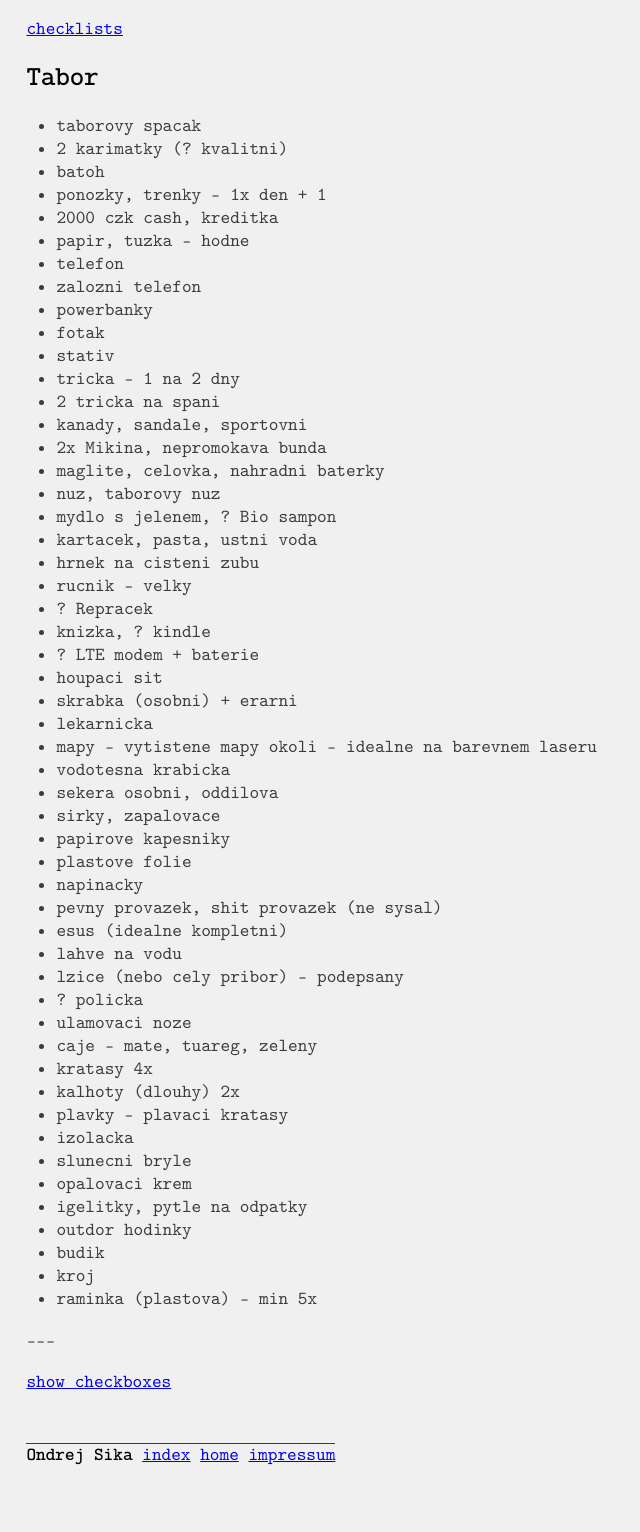
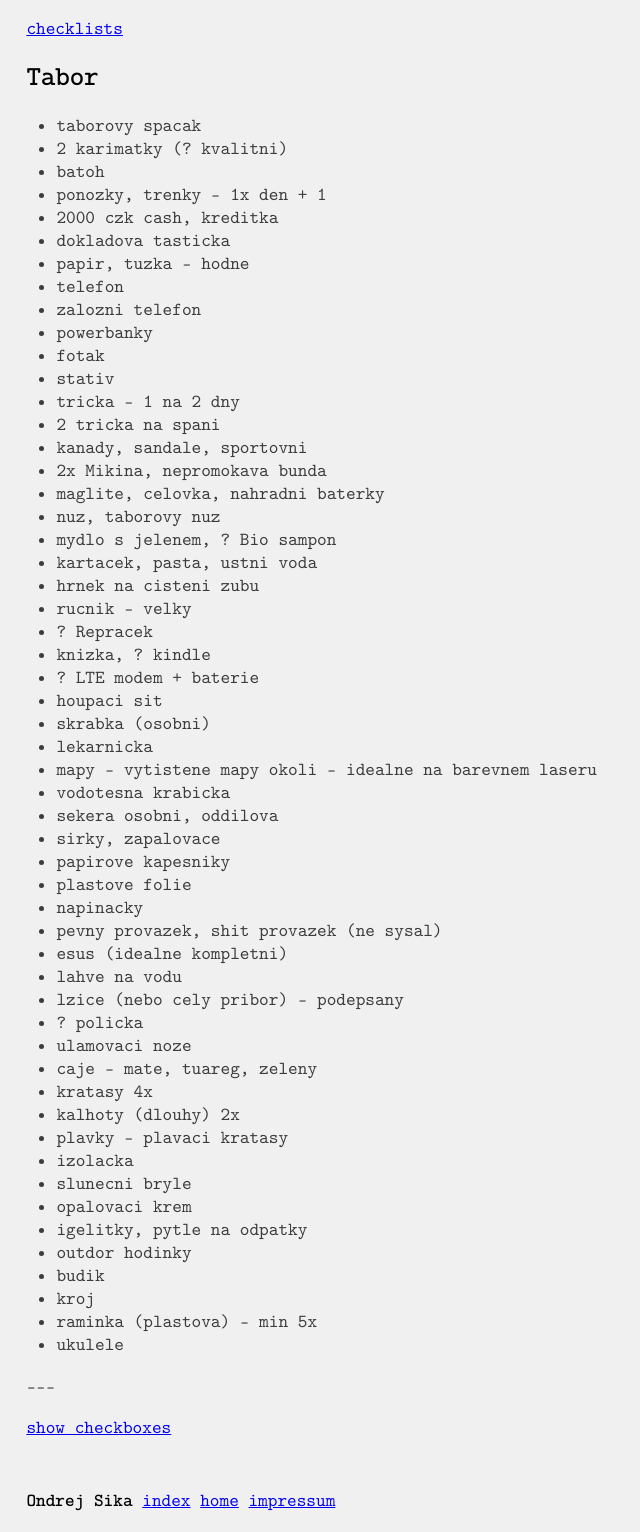
Before and after one commit to ondrejsika/ondrejsika.com, a Jekyll site: the page built from others/checklists/tabor.md, in a window 1280 px wide. Shown: the whole page, without its empty margins (0-640 px from the left). Built offline with Jekyll 4.4.1, drawn with Linux system fonts in a browser that asks for light colours; some web fonts are replaced; comment, search, counter and statistics services are not loaded; before the commit the page ends 1486 px from its top, so only the background shows below that.

Commit message:
[checklist tabor] Update after tabor 2018

```diff
--- a/_layouts/default.html
+++ b/_layouts/default.html
@@ -7,7 +7,6 @@
 <div class="col-md-8 col-md-offset-2">
 {{content}}
 <p class="footer">
-<span style="border-top: solid 1px">
 <b>Ondrej&nbsp;Sika</b>
 <span class="noprint">
     <a href="/site-index.html">index</a>
--- a/others/checklists/tabor.md
+++ b/others/checklists/tabor.md
@@ -12,6 +12,7 @@
 - batoh
 - ponozky, trenky - 1x den + 1
 - 2000 czk cash, kreditka
+- dokladova tasticka
 - papir, tuzka - hodne
 - telefon
 - zalozni telefon
@@ -32,7 +33,7 @@
 - knizka, ? kindle
 - ? LTE modem + baterie
 - houpaci sit
-- skrabka (osobni) + erarni
+- skrabka (osobni)
 - lekarnicka
 - mapy - vytistene mapy okoli - idealne na barevnem laseru
 - vodotesna krabicka
@@ -59,3 +60,4 @@
 - budik
 - kroj
 - raminka (plastova) - min 5x
+- ukulele
```
